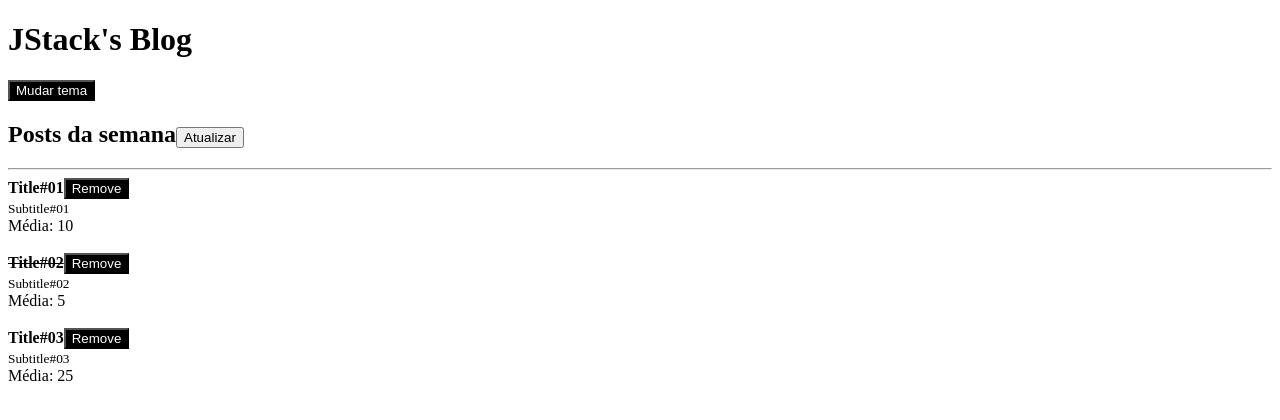
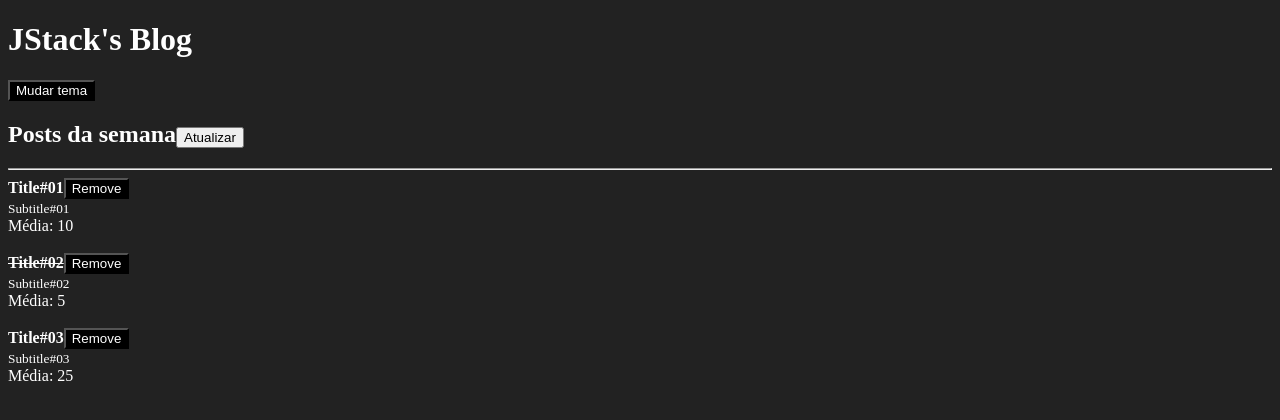
Before and after one commit to carolribeiro2112/fundamentos-react-jstack, a React app: page / in a window 1280 px wide. Shown: the top 420 px of the page. Built offline with nearby package versions, Linux system fonts and the light colour scheme.

Commit message:
config style-loader and css-loader

```diff
--- a/package.json
+++ b/package.json
@@ -13,7 +13,9 @@
     "@babel/preset-react": "^7.18.6",
     "babel-loader": "^9.1.2",
     "clean-webpack-plugin": "^4.0.0",
+    "css-loader": "^6.7.3",
     "html-webpack-plugin": "^5.5.0",
+    "style-loader": "^3.3.1",
     "webpack": "^5.75.0",
     "webpack-cli": "^5.0.1",
     "webpack-dev-server": "^4.11.1"
--- /dev/null
+++ b/src/index.css
@@ -0,0 +1,4 @@
+body {
+  background-color: #222;
+  color: #fff;
+}
--- a/src/index.js
+++ b/src/index.js
@@ -1,6 +1,7 @@
 import React from "react";
 import ReactDOM  from "react-dom";
 import App from './App';
+import './index.css';
 
 ReactDOM.render(
   <App/>,
--- a/webpack.config.js
+++ b/webpack.config.js
@@ -21,6 +21,11 @@
         exclude: /node_modules/,
         use: 'babel-loader',
       },
+      {
+        test: /\.css$/,
+        exclude: /node_modules/,
+        use: ['style-loader', 'css-loader'],
+      },
     ],
   },
   devServer:{
```
Also changed, not shown: 1 other file (tests, documents, lock files or other folders).
